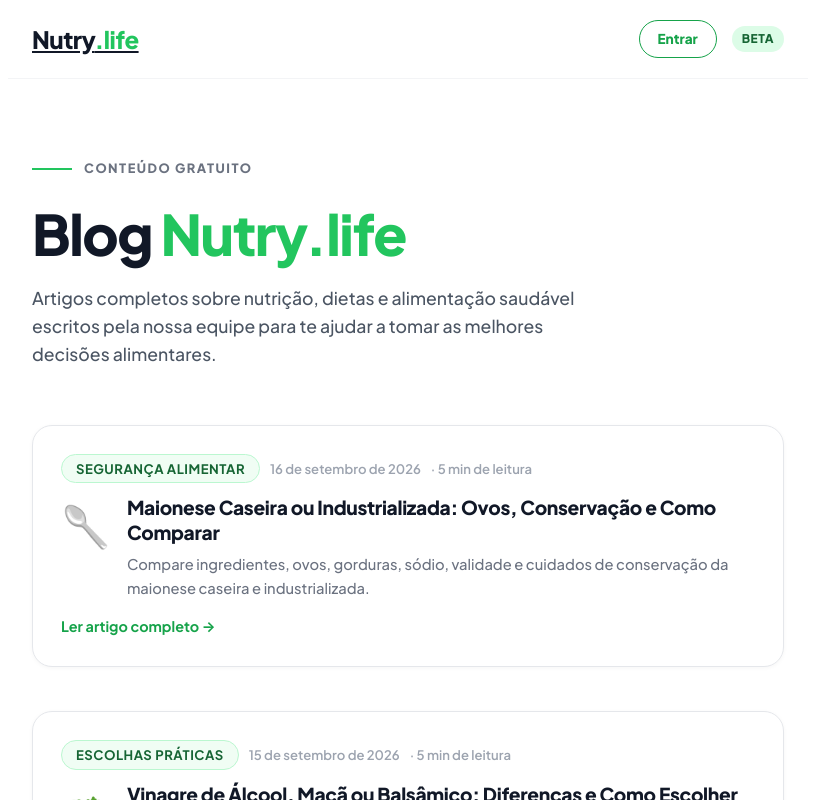
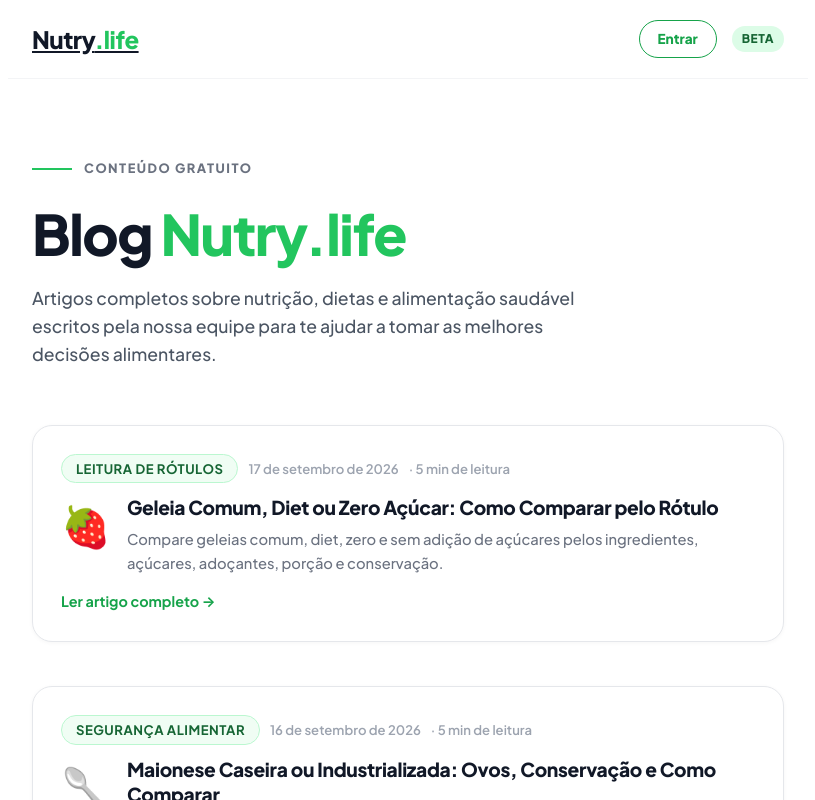
Before and after one commit to elevanceseguros/Nutri, a Next.js app: page /blog in a window 1280 px wide. Shown: the top 800 px of the page, without its empty margins (232-1047 px from the left). Built offline with nearby package versions, Linux system fonts and the light colour scheme.

Commit message:
Adiciona card do artigo de 17/09 ao blog

```diff
--- a/src/app/blog/page.tsx
+++ b/src/app/blog/page.tsx
@@ -14,6 +14,15 @@ export const metadata: Metadata = {
 };
 
 const posts = [
+  {
+    "slug": "geleia-comum-diet-zero-acucar-como-comparar",
+    "titulo": "Geleia Comum, Diet ou Zero Açúcar: Como Comparar pelo Rótulo",
+    "descricao": "Compare geleias comum, diet, zero e sem adição de açúcares pelos ingredientes, açúcares, adoçantes, porção e conservação.",
+    "data": "17 de setembro de 2026",
+    "tempo": "5 min de leitura",
+    "tag": "Leitura de rótulos",
+    "emoji": "🍓"
+  },
   {
     "slug": "maionese-caseira-industrializada-ovos-conservacao",
     "titulo": "Maionese Caseira ou Industrializada: Ovos, Conservação e Como Comparar",
```
